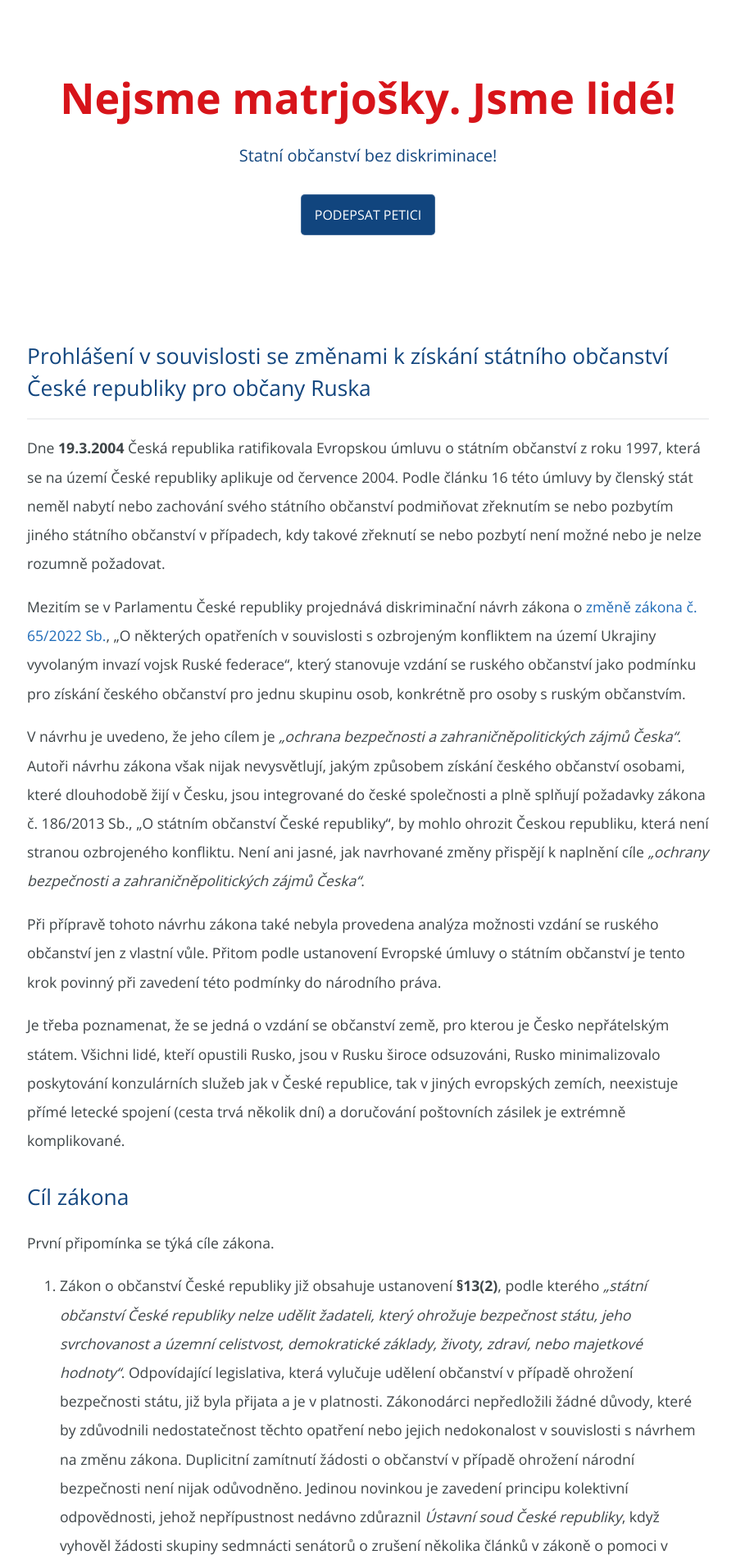
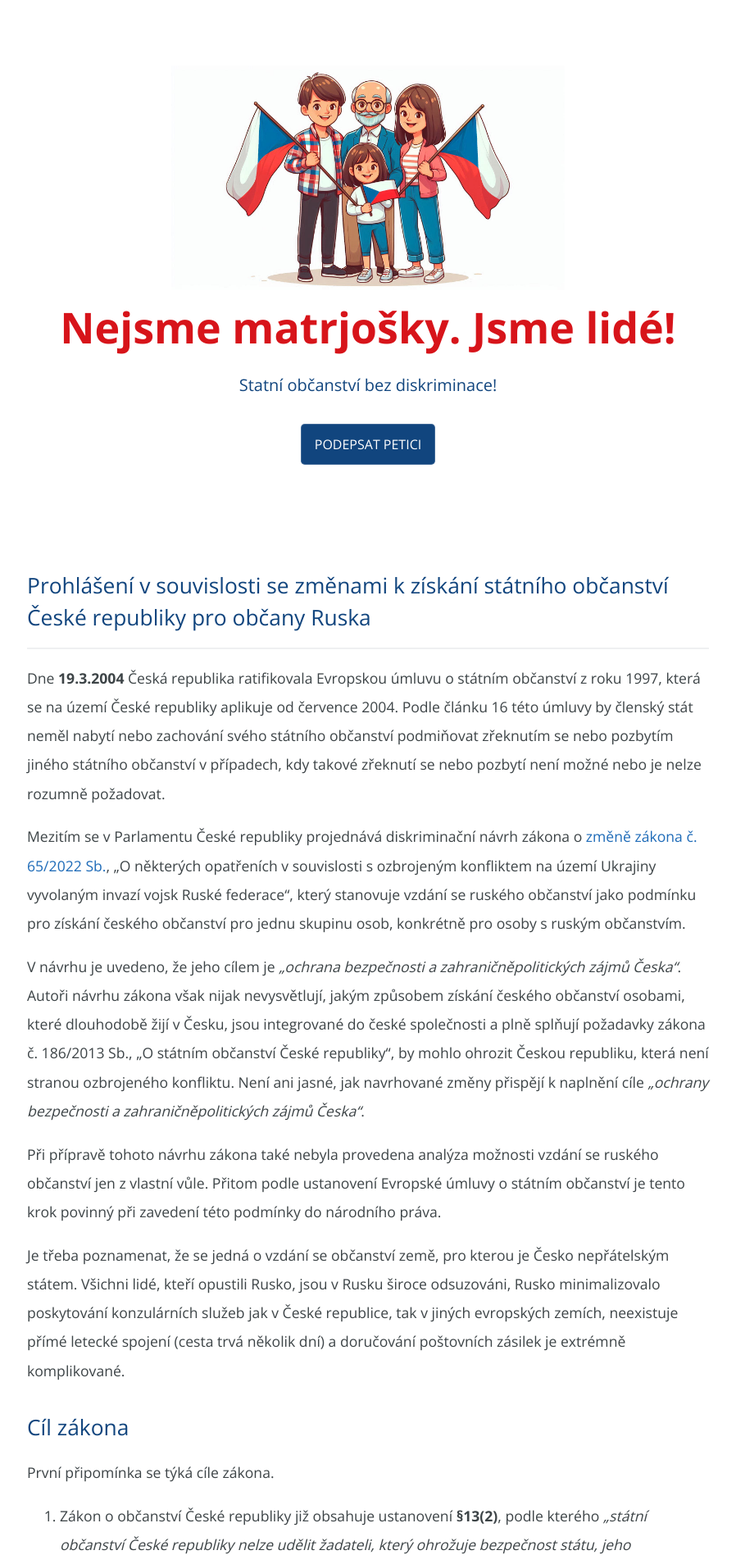
Before and after one commit to thewulf7/jsmelide, a Jekyll site: the page built from index.md, in a window 1280 px wide. Shown: the top 1908 px of the page at 82% size, without its empty margins (191-1089 px from the left). Built offline with Jekyll 4.4.1, drawn with Linux system fonts in a browser that asks for light colours; comment, search, counter and statistics services are not loaded; our own code applies the rules of GitHub Pages for plain Markdown files.

Commit message:
Adding image in banner

```diff
--- a/_config.yml
+++ b/_config.yml
@@ -1,5 +1,6 @@
 title: Nejsme matrjošky. Jsme lidé!
 description: Statní občanství bez diskriminace!
+banner_image: /assets/images/banner.jpeg
 show_sign_petition: true
 show_sign_petition_gov: false
 petice:
--- a/_layouts/default.html
+++ b/_layouts/default.html
@@ -16,6 +16,7 @@
     <a id="skip-to-content" href="#content">Skip to the content.</a>
 
     <header class="page-header" role="banner">
+      <img src="{{ site.banner_image }}" />
       <h1 class="project-name">{{ site.title }}</h1>
       <h2 class="project-tagline page-header-secondary-text">{{ page.description | default: site.description | default: site.github.project_tagline }}</h2>
       {% if site.show_sign_petition %}
--- a/_sass/jekyll-theme-cayman.scss
+++ b/_sass/jekyll-theme-cayman.scss
@@ -110,6 +110,12 @@ a {
   text-align: center;
   background-color: $header-bg-color;
   background-image: linear-gradient(120deg, $header-bg-color-secondary, $header-bg-color);
+
+  img {
+    max-width: 30rem;
+    max-height: 100%;
+    display: inline-block;
+  }
 
   @include large {
     padding: 5rem 6rem;
```
Also changed, not shown: assets/images/banner.jpeg (added).
